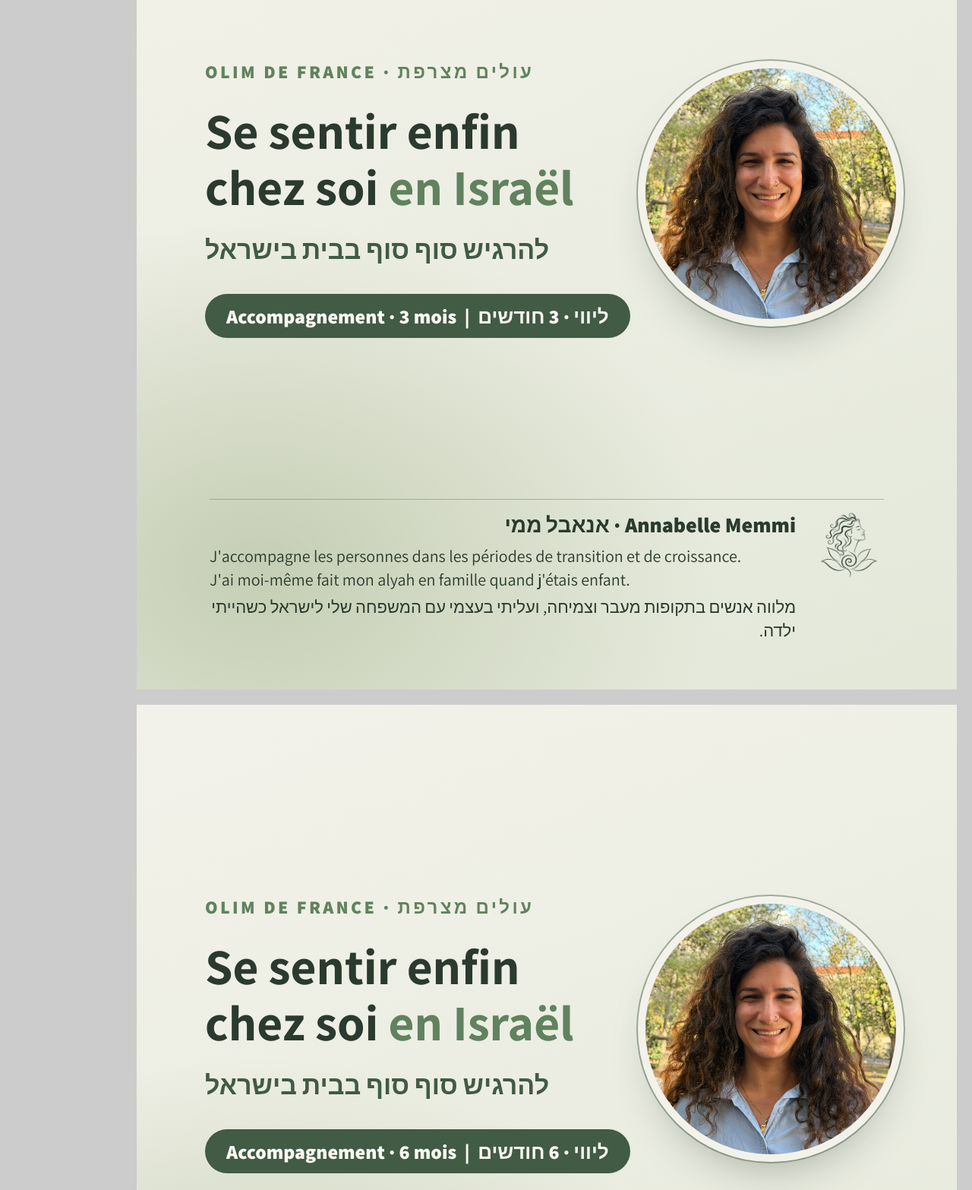
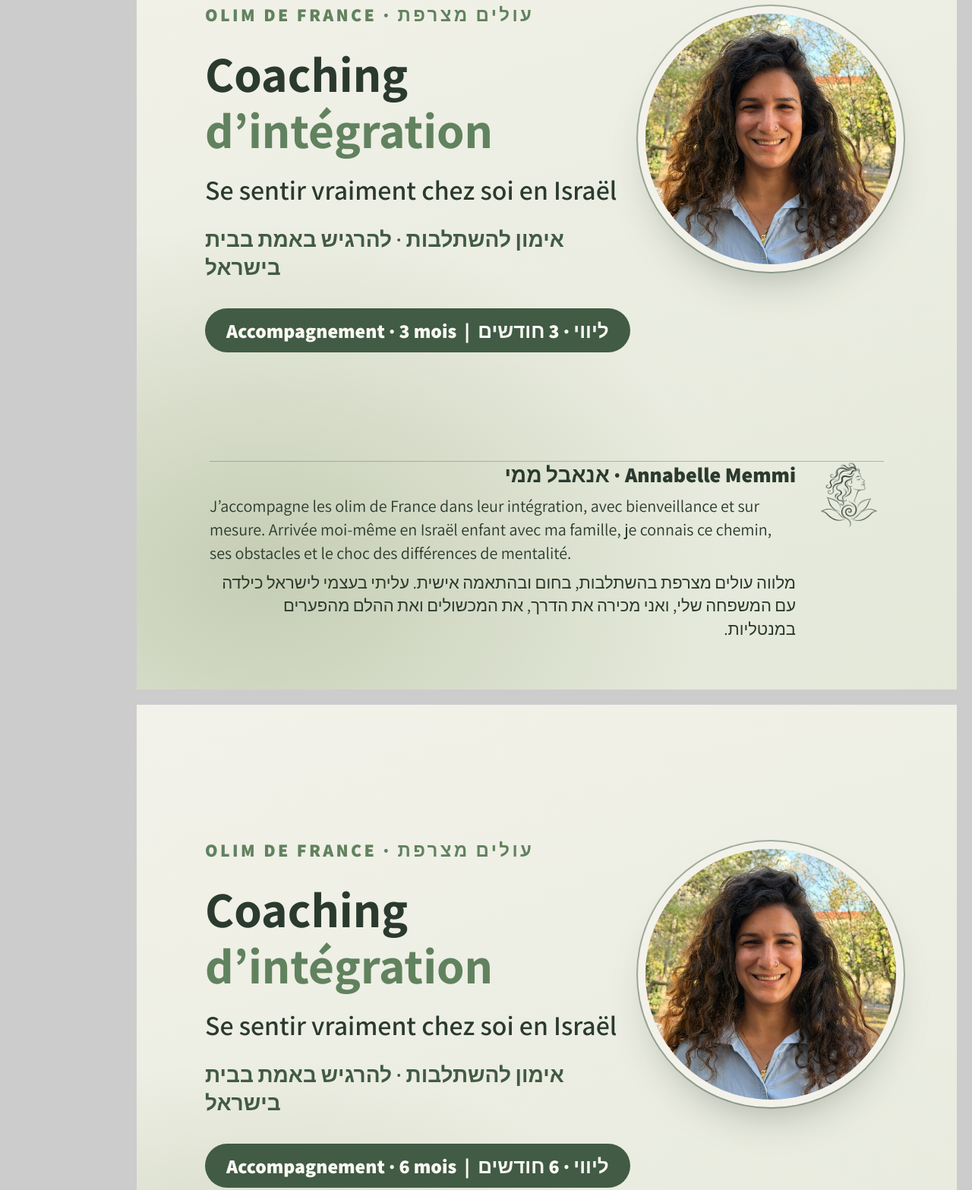
Before and after one commit to annabellememmi/Annabelle-workshops-retreats-1-on-1, a plain HTML site: page assets/catalog/cards.html in a window 1280 px wide. Shown: the part 1292-2859 px from the top of the page at 76% size. Drawn offline with Linux system fonts and the light colour scheme; a web font is replaced by a local one.

Commit message:
Catalog olim cards: 'Coaching d’intégration' title and corrected French text
Co-Authored-By: Claude Opus 5.5 <noreply@anthropic.com>
Claude-Session: https://claude.ai/code/session_01Ur62TcEo8LSQkeiod8x8a5

```diff
--- a/assets/catalog/cards.html
+++ b/assets/catalog/cards.html
@@ -48,18 +48,20 @@
 
   /* olim: French first, one font (Assistant), calmer sizes */
   .olim2 { padding: 0; justify-content: flex-start; }
-  .olim2 .ol { position: absolute; left: 90px; top: 250px; width: 560px; direction: ltr; text-align: left; }
+  .olim2 .ol { position: absolute; left: 90px; top: 175px; width: 560px; direction: ltr; text-align: left; }
   .olim2 .kicker { font-size: 24px; letter-spacing: .14em; }
   .olim2 .t-fr { margin: 26px 0 0; font-family: Assistant, sans-serif; font-weight: 700; font-size: 66px; line-height: 1.12; color: #2B3A2E; }
   .olim2 .t-fr em { font-style: normal; color: #61825E; }
   .olim2 .t-he { margin: 22px 0 0; direction: rtl; text-align: left; font-size: 34px; font-weight: 600; color: #415B44; }
   .olim2 .pill { margin-top: 36px; font-size: 26px; padding: 12px 28px; }
-  .olim2 .photo { left: auto; right: 80px; top: 262px; width: 330px; height: 330px; }
-  .olim2 .rule { bottom: 250px; }
+  .olim2 .photo { left: auto; right: 80px; top: 190px; width: 330px; height: 330px; }
+  .olim2 .rule { bottom: 300px; }
   .foot--olim { align-items: flex-start; bottom: 56px; }
   .foot--olim b { display: block; font-size: 28px; font-weight: 800; margin-bottom: 8px; }
-  .foot--olim p { margin: 0 0 6px; font-size: 22px; line-height: 1.4; }
+  .foot--olim p { margin: 0 0 8px; font-size: 22px; line-height: 1.4; }
   .foot--olim p[dir=ltr] { text-align: left; }
+  .olim2 .t-fr2 { margin: 18px 0 0; font-size: 36px; font-weight: 600; color: #2B3A2E; line-height: 1.3; }
+  .olim2 .t-he { font-size: 28px; }
 </style>
 </head>
 <body>
@@ -77,32 +79,34 @@
 <div class="card olim light olim2" id="c2">
   <div class="ol">
     <p class="kicker">OLIM DE FRANCE · עולים מצרפת</p>
-    <h2 class="t-fr">Se sentir enfin<br>chez soi <em>en Israël</em></h2>
-    <p class="t-he">להרגיש סוף סוף בבית בישראל</p>
+    <h2 class="t-fr">Coaching<br><em>d’intégration</em></h2>
+    <p class="t-fr2">Se sentir vraiment chez soi en Israël</p>
+    <p class="t-he">אימון להשתלבות · להרגיש באמת בבית בישראל</p>
     <span class="pill">Accompagnement · 3 mois &nbsp;|&nbsp; ליווי · 3 חודשים</span>
   </div>
   <img class="photo" src="annabelle-blue.jpg" alt="">
   <div class="rule"></div>
   <div class="foot foot--olim"><img src="../img/logo-white.png" alt=""><div>
     <b>Annabelle Memmi · אנאבל ממי</b>
-    <p dir="ltr">J'accompagne les personnes dans les périodes de transition et de croissance.<br>J'ai moi-même fait mon alyah en famille quand j'étais enfant.</p>
-    <p>מלווה אנשים בתקופות מעבר וצמיחה, ועליתי בעצמי עם המשפחה שלי לישראל כשהייתי ילדה.</p>
+    <p dir="ltr">J’accompagne les olim de France dans leur intégration, avec bienveillance et sur mesure. Arrivée moi-même en Israël enfant avec ma famille, je connais ce chemin, ses obstacles et le choc des différences de mentalité.</p>
+    <p>מלווה עולים מצרפת בהשתלבות, בחום ובהתאמה אישית. עליתי בעצמי לישראל כילדה עם המשפחה שלי, ואני מכירה את הדרך, את המכשולים ואת ההלם מהפערים במנטליות.</p>
   </div></div>
 </div>
 
 <div class="card olim light olim2" id="c3">
   <div class="ol">
     <p class="kicker">OLIM DE FRANCE · עולים מצרפת</p>
-    <h2 class="t-fr">Se sentir enfin<br>chez soi <em>en Israël</em></h2>
-    <p class="t-he">להרגיש סוף סוף בבית בישראל</p>
+    <h2 class="t-fr">Coaching<br><em>d’intégration</em></h2>
+    <p class="t-fr2">Se sentir vraiment chez soi en Israël</p>
+    <p class="t-he">אימון להשתלבות · להרגיש באמת בבית בישראל</p>
     <span class="pill">Accompagnement · 6 mois &nbsp;|&nbsp; ליווי · 6 חודשים</span>
   </div>
   <img class="photo" src="annabelle-blue.jpg" alt="">
   <div class="rule"></div>
   <div class="foot foot--olim"><img src="../img/logo-white.png" alt=""><div>
     <b>Annabelle Memmi · אנאבל ממי</b>
-    <p dir="ltr">J'accompagne les personnes dans les périodes de transition et de croissance.<br>J'ai moi-même fait mon alyah en famille quand j'étais enfant.</p>
-    <p>מלווה אנשים בתקופות מעבר וצמיחה, ועליתי בעצמי עם המשפחה שלי לישראל כשהייתי ילדה.</p>
+    <p dir="ltr">J’accompagne les olim de France dans leur intégration, avec bienveillance et sur mesure. Arrivée moi-même en Israël enfant avec ma famille, je connais ce chemin, ses obstacles et le choc des différences de mentalité.</p>
+    <p>מלווה עולים מצרפת בהשתלבות, בחום ובהתאמה אישית. עליתי בעצמי לישראל כילדה עם המשפחה שלי, ואני מכירה את הדרך, את המכשולים ואת ההלם מהפערים במנטליות.</p>
   </div></div>
 </div>
 
```
Also changed, not shown: assets/catalog/02-olim-3m.jpg, assets/catalog/03-olim-6m.jpg.
